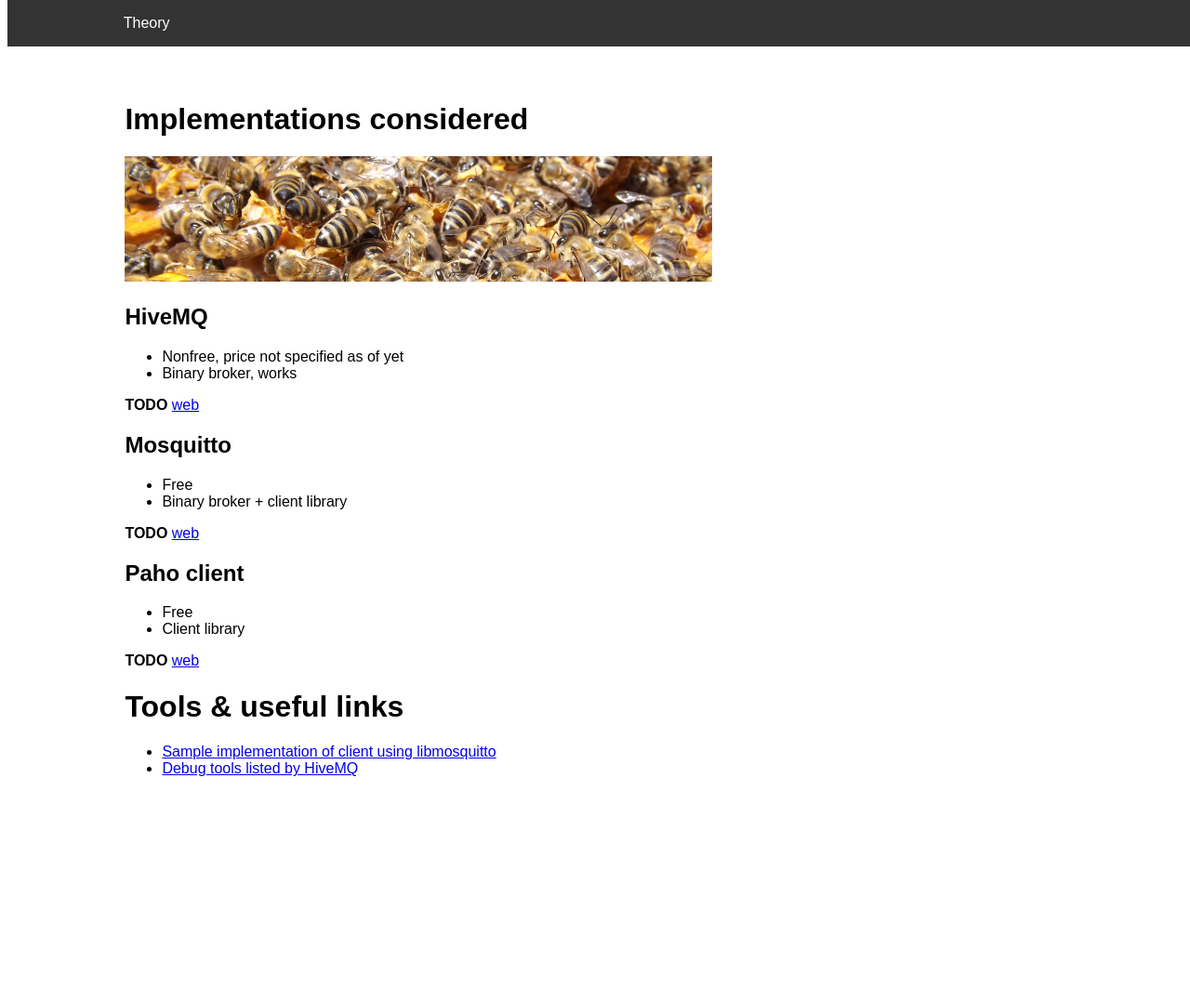
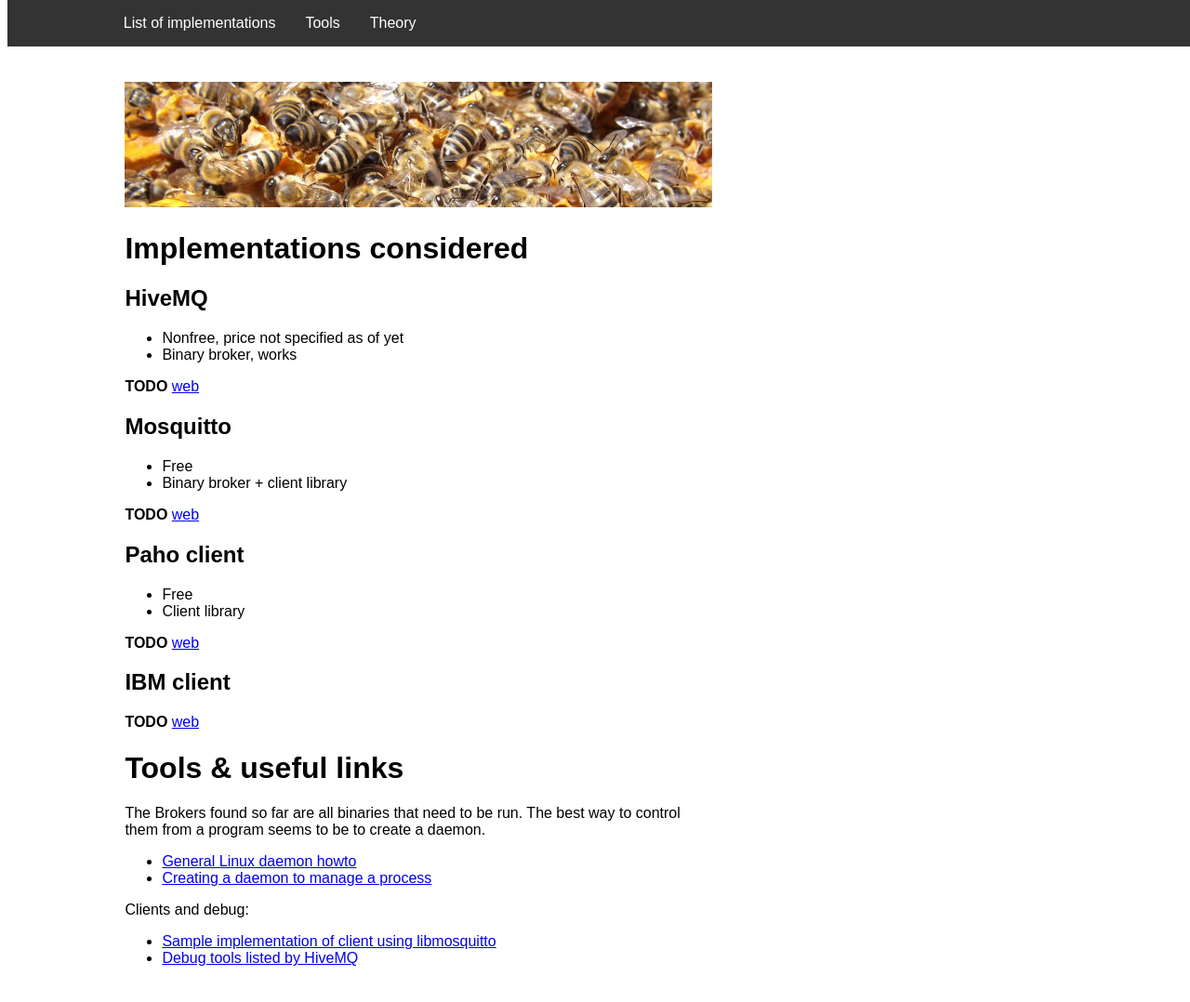
Before and after one commit to PetrBarborka/MQTT, a plain HTML site: page implementation.html in a window 1280 px wide. Shown: the whole page at 93% size. Before the commit the page ends 963 px from the top, so only its background shows below. Drawn offline with Linux system fonts and the light colour scheme.

Commit message:
implementation update

```diff
--- a/implementation.html
+++ b/implementation.html
@@ -7,14 +7,16 @@
   </head>
 
 <ul class="menu">
+  <li class="limenu"><a href="#list">List of implementations</a></li>
+  <li class="limenu"><a href="#tools">Tools</a></li>
   <li class="limenu"><a href="index.html">Theory</a></li>
 </ul>
 
 <body>
   <div class="article">
     <div class="anchor" id="list">
+      <img class="banner" src="img/bees_banner2.jpeg" alt="bees at hive">
       <h1>Implementations considered</h1>
-        <img src="img/bees_banner2.jpeg" alt="bees at hive">
         <h2>HiveMQ</h2>
           <ul>
             <li>Nonfree, price not specified as of yet</li>
@@ -36,7 +38,25 @@
           </ul>
           <b>TODO</b>
           <a href="https://www.eclipse.org/paho/clients/c/">web</a>
+        <h2>IBM client</h2>
+          <b>TODO</b>
+          <a href="http://www.ibm.com/support/knowledgecenter/SS9D84_1.0.0/com.ibm.mm.tc.doc/tc10150_.htm
+">web</a>
+      </div> <!-- class="anchor" id="list" -->
+      <div class="anchor" id="tools">
         <h1>Tools &amp; useful links</h1>
+        The Brokers found so far are all binaries that need to be run. The best way to control them from a program
+        seems to be to create a daemon.
+        <ul>
+          <li>
+            <a href="http://www.netzmafia.de/skripten/unix/linux-daemon-howto.html">General Linux daemon howto</a>
+          </li>
+          <li>
+            <a href="http://www.linuxquestions.org/questions/blog/rtmistler-575248/creating-a-daemon-to-launch-and-monitor-your-processes-35540/">
+            Creating a daemon to manage a process</a>
+          </li>
+        </ul>
+        Clients and debug:
         <ul>
           <li>
             <a href="http://wiki.neuromeka.net/index.php?title=Implementing_MQTT_Client_using_C%2B%2B_with_libmosquitto">
@@ -46,7 +66,7 @@
             <a href="http://www.hivemq.com/mqtt-toolbox">Debug tools listed by HiveMQ</a>
           </li>
         </ul>
-      </div> <!-- class="anchor" id="2min" -->
+      </div> <!-- class="anchor" id="tools" -->
     </div> <!-- class="article" -->
   </body>
 
--- a/style.css
+++ b/style.css
@@ -56,6 +56,10 @@ th {
 }
 
 img {
+  width: 60%;
+}
+
+.banner {
   width: 100%;
 }
 
```
Also changed, not shown: index.html (+2 -2 lines).
